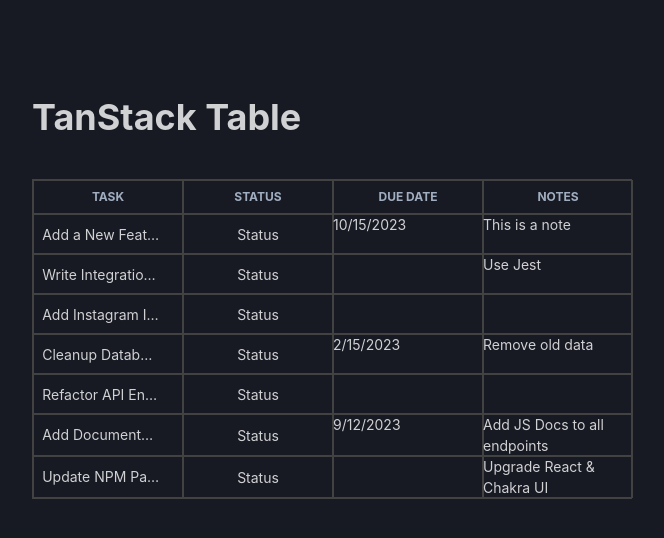
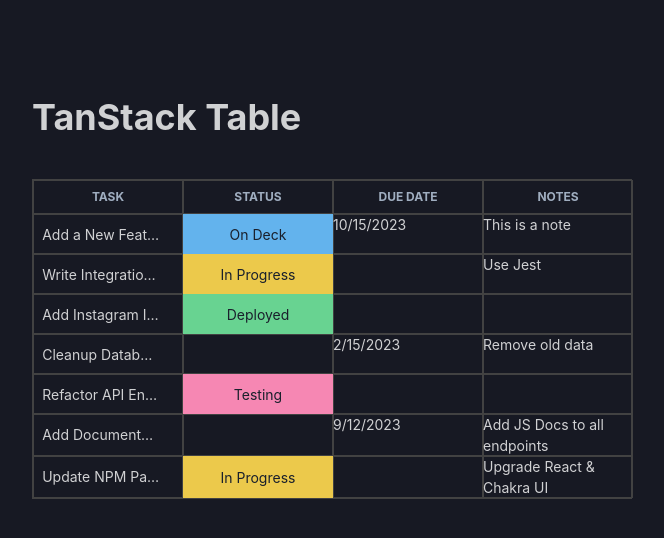
Before and after one commit to jovan-vukic/schneider-project, a React (Vite) app in the folder client/: page / in a window 1280 px wide. Shown: the top 538 px of the page, without its empty margins (132-796 px from the left). Built offline with nearby package versions, Linux system fonts and the light colour scheme.

Commit message:
Show initial values and color Status cells

```diff
--- a/client/src/components/StatusCell.jsx
+++ b/client/src/components/StatusCell.jsx
@@ -2,10 +2,20 @@
 import React from "react";
 
 const StatusCell = ({ getValue, row, column, table }) => {
+  /* If status is null, default to an empty object */
+  const { name, color } = getValue() || {};
+
   return (
     <Menu isLazy offset={[0, 0]} flip={false} autoSelect={false}>
-      <MenuButton aria-label="Status" w="100%" h="100%" p={1.5}>
-        Status
+      <MenuButton
+        aria-label="Status"
+        w="100%"
+        h="100%"
+        p={1.5}
+        bg={color}
+        color="gray.800"
+      >
+        {name}
       </MenuButton>
       <MenuList>
         <MenuItem>New Tab</MenuItem>
```
